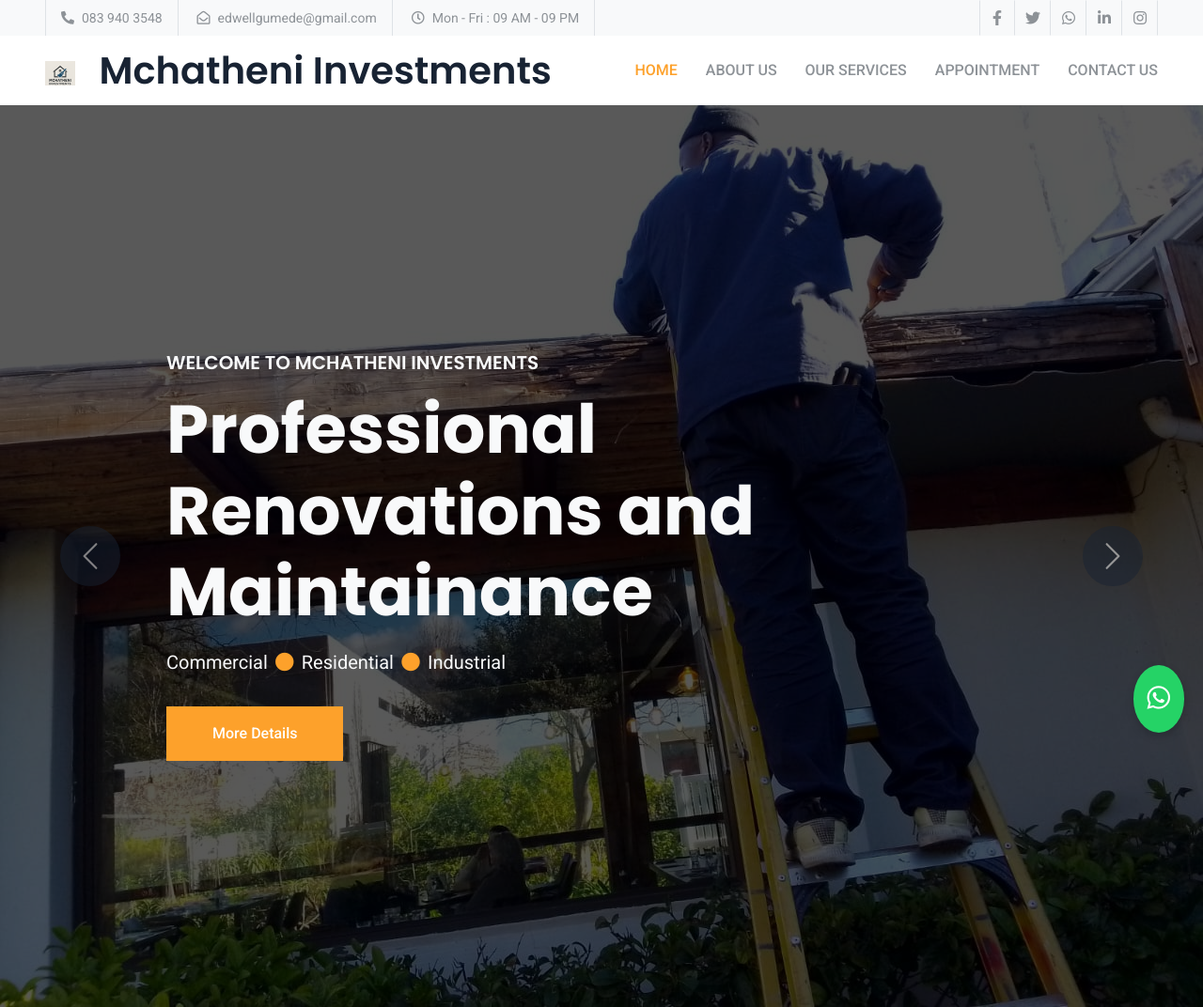
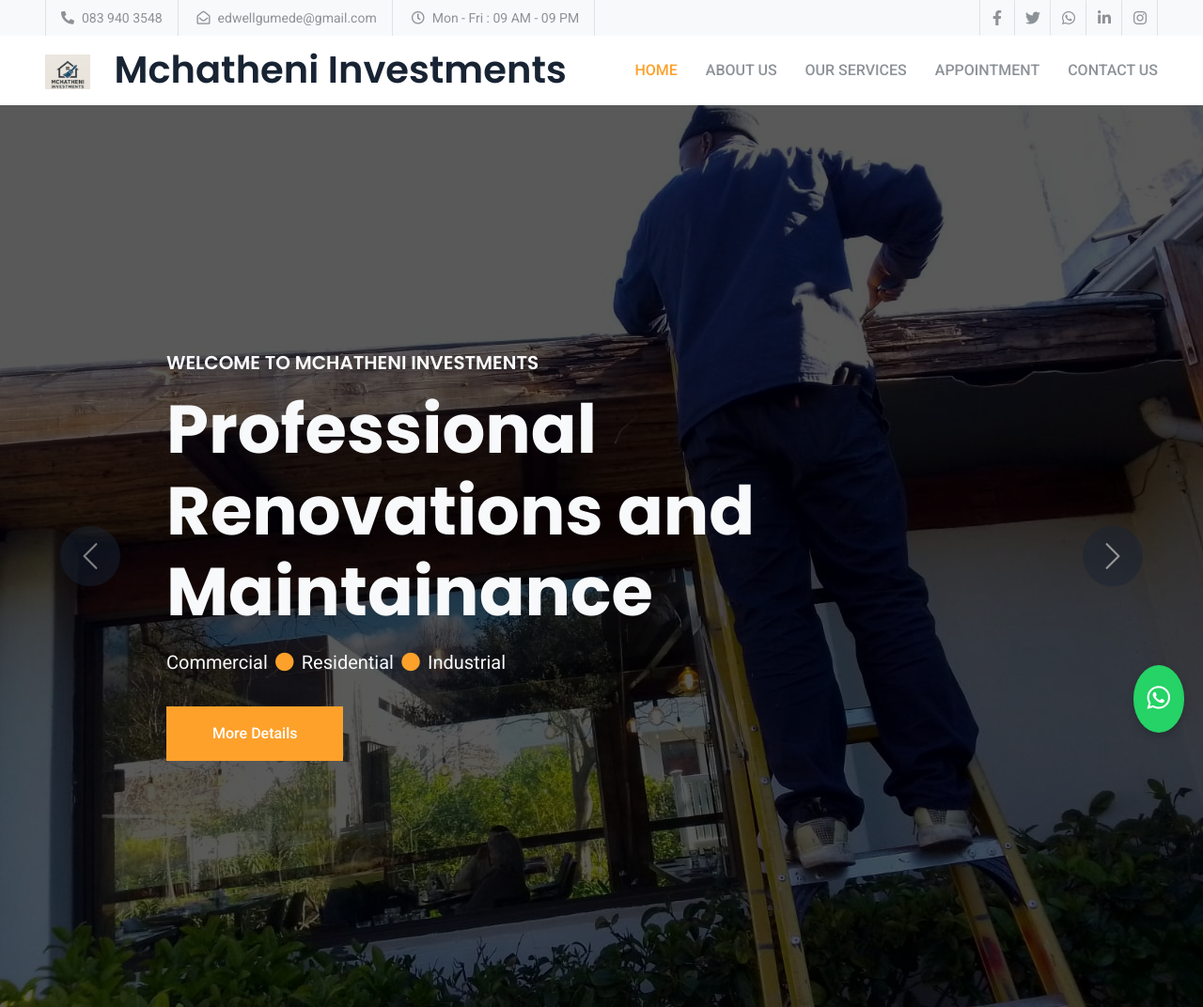
Before and after one commit to sianda19/websitefrorenovating4, a plain HTML site: page index.html in a window 1280 px wide. Shown: the top 1072 px of the page at 94% size. Drawn offline with nearby package versions, Linux system fonts and the light colour scheme.

Commit message:
Update index.html

```diff
--- a/index.html
+++ b/index.html
@@ -148,7 +148,11 @@
     >
       <a href="index.html" class="navbar-brand d-flex align-items-center">
         <h1 class="m-0">
-          <img src="img/8f7d494e-265e-48c8-9350-f92fbd258361 - Edited.png" alt="Mchatheni Investments Logo" class="me-3" style="width: 32px; height: 32px; object-fit: contain;"> Mchatheni Investments
+<img src="img/8f7d494e-265e-48c8-9350-f92fbd258361 - Edited.png"
+     alt="Mchatheni Investments Logo"
+     class="me-3"
+     style="width: 48px; height: 48px; object-fit: contain;">
+Mchatheni Investments
 
         </h1>
       </a>
```
